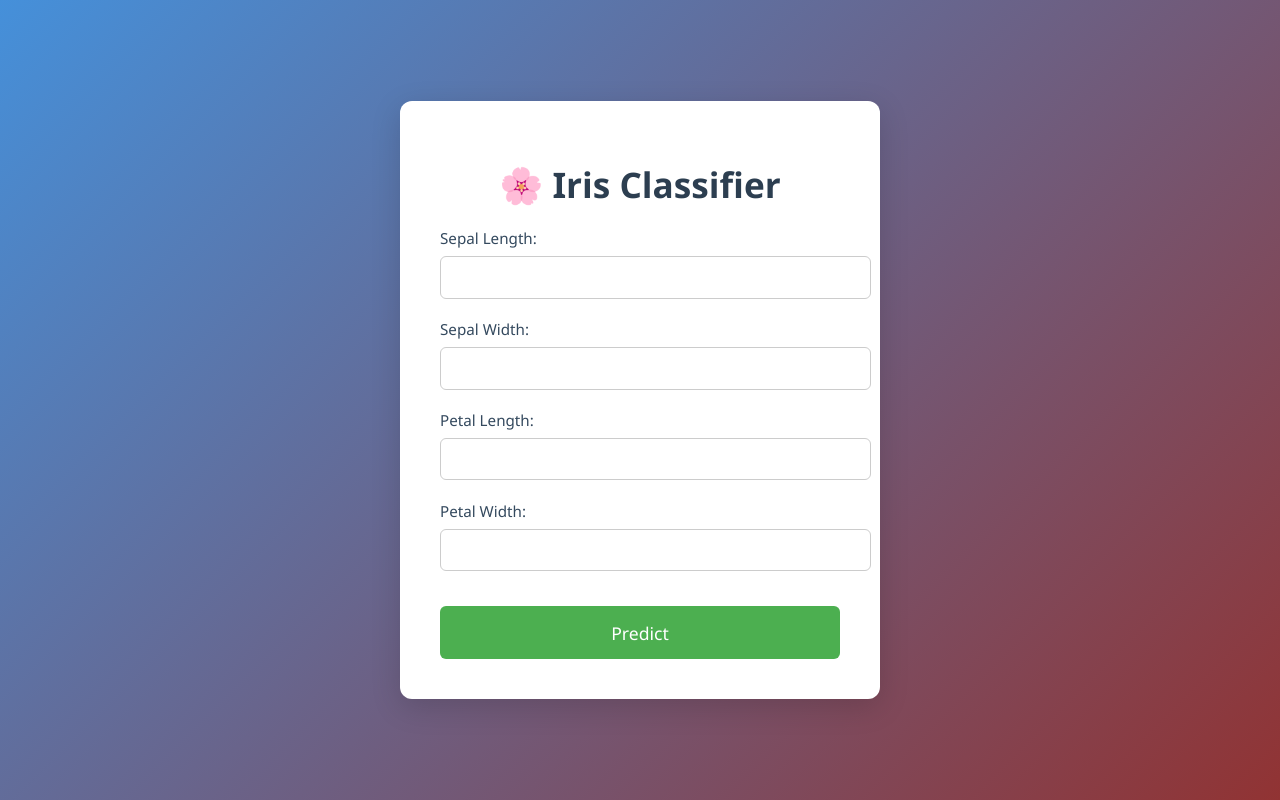
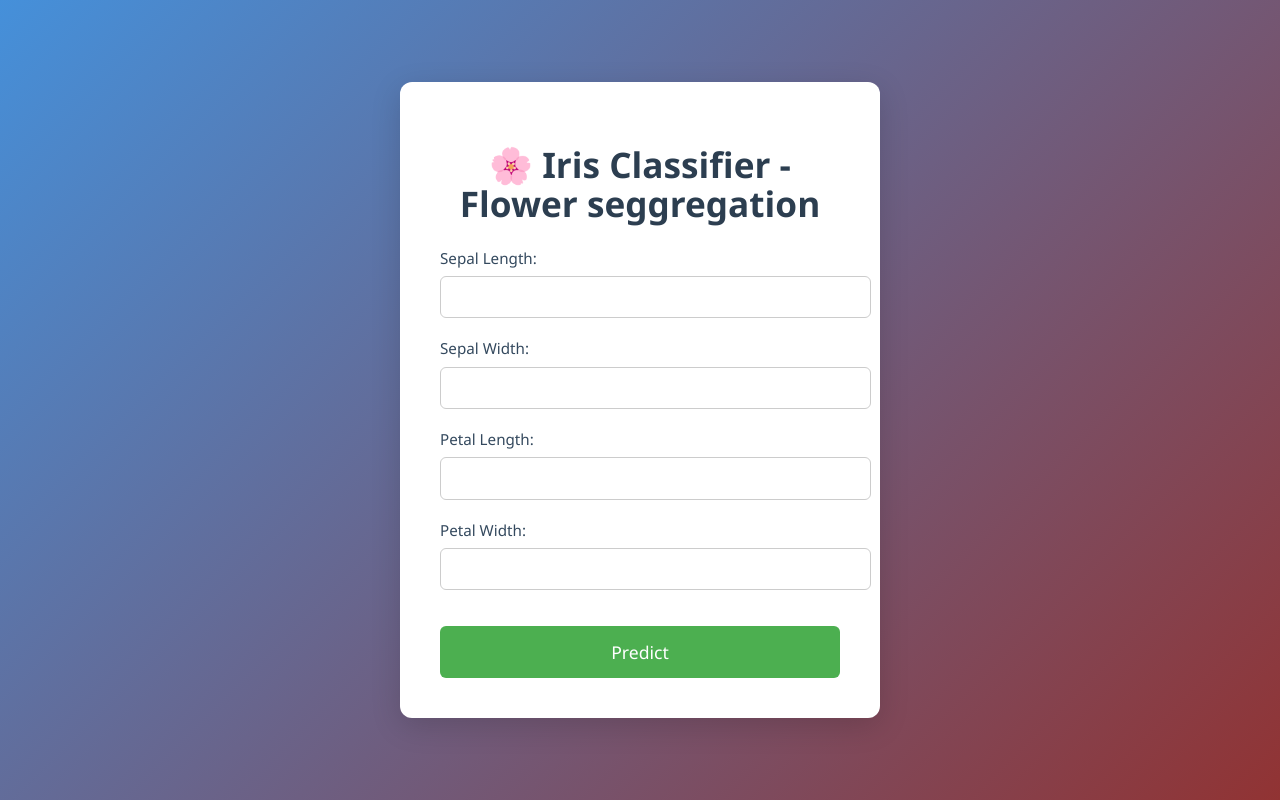
Before and after one commit to KishanJagadeesh/iris-classifier, a React (Vite) app in the folder frontend/: page / in a window 1280 px wide. Built offline with nearby package versions, Linux system fonts and the light colour scheme.

Commit message:
'frontendchanges13'

```diff
--- a/frontend/src/App.jsx
+++ b/frontend/src/App.jsx
@@ -28,7 +28,7 @@ function App() {
   return (
     <div style={styles.page } >
       <div style={styles.container}>
-        <h1 style={styles.title}>🌸 Iris Classifier</h1>
+        <h1 style={styles.title}>🌸 Iris Classifier -Flower seggregation</h1>
         <form onSubmit={handleSubmit} style={styles.form}>
           {['sepal_length', 'sepal_width', 'petal_length', 'petal_width'].map((field) => (
             <div key={field} style={styles.inputGroup}>
```
